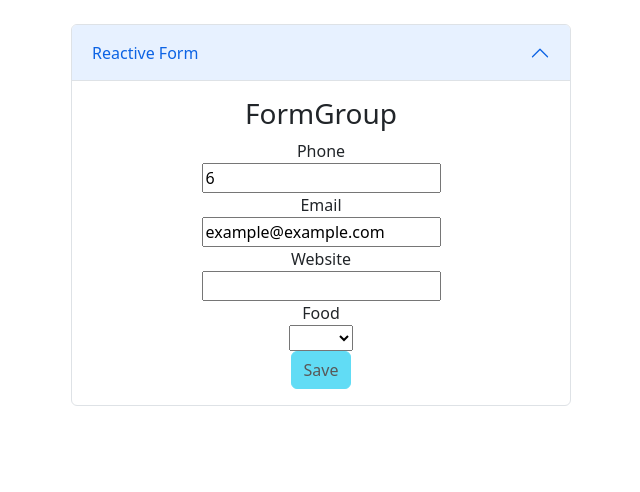
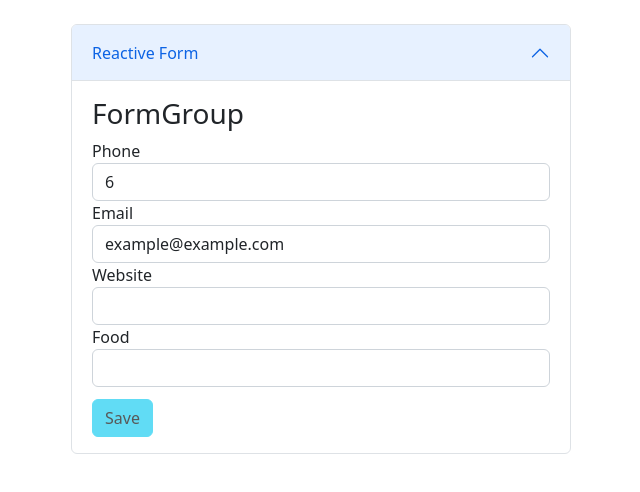
Before and after one commit to Laurens-makel/angular-examples, an Angular app: page / in a window 1280 px wide. Shown: the top 492 px of the page, without its empty margins (319-959 px from the left). Built offline with nearby package versions, Linux system fonts and the light colour scheme.

Commit message:
Improve look & feel

```diff
--- a/src/app/app.component.scss
+++ b/src/app/app.component.scss
@@ -5,7 +5,7 @@
   padding: 24px;
 
   .accordion {
-    text-align: center;
     width: 500px;
   }
+
 }
--- a/src/app/form-group-field/form-group-field.component.html
+++ b/src/app/form-group-field/form-group-field.component.html
@@ -1,4 +1,4 @@
-<div [formGroup]="form">
+<div [formGroup]="form" class="form-group">
   <!-- Create a label for the field -->
   <label [attr.for]="entry.id">{{entry.label}}</label>
 
@@ -6,8 +6,8 @@
   <div [ngSwitch]="entry.type">
 
     <!-- Display select element when valuelist -->
-    <div *ngSwitchCase="DataEntryType.VALUELIST">
-      <select [formControlName]="entry.id">
+    <div *ngSwitchCase="DataEntryType.VALUELIST" >
+      <select class="form-control" [formControlName]="entry.id">
         <option *ngFor="let option of entry.options" [ngValue]="option">
           {{ option }}
         </option>
@@ -16,7 +16,7 @@
 
     <!-- Display the field and inject FormControlName to input element, default number and string types. -->
     <div *ngSwitchDefault>
-      <input [attr.type]="entry.type" [attr.id]="entry.id" [attr.name]="entry.label" [formControlName]="entry.id">
+      <input class="form-control" [attr.type]="entry.type" [attr.id]="entry.id" [attr.name]="entry.label" [formControlName]="entry.id">
     </div>
   </div>
   <div class="error" *ngIf="field.touched && field.invalid">
--- a/src/app/form-group/form-group.component.scss
+++ b/src/app/form-group/form-group.component.scss
@@ -0,0 +1,3 @@
+button {
+  margin-top: 12px;
+}
```
